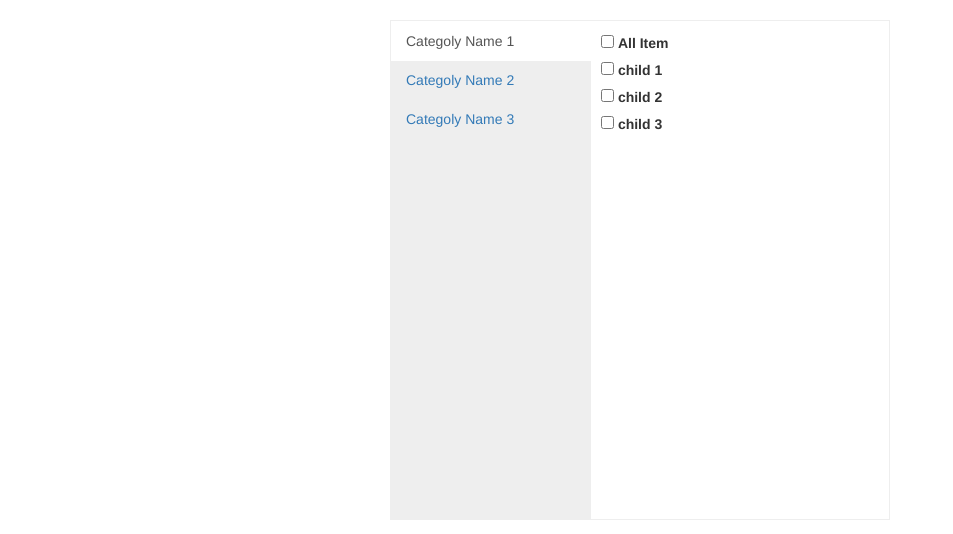
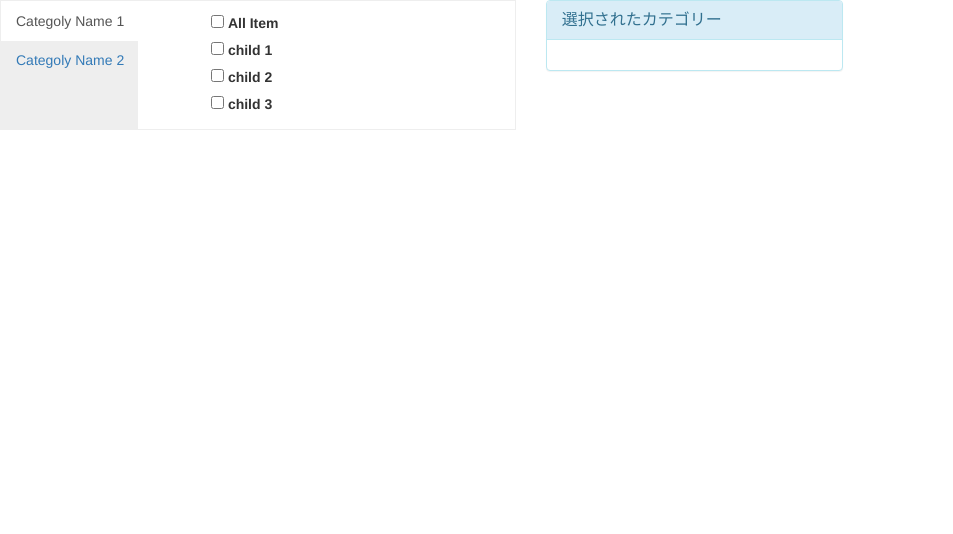
Before and after one commit to ysztnk4/verticalTabList, a website: page public/verticalTab.html in a window 1280 px wide. Shown: the top 534 px of the page, without its empty margins (0-953 px from the left). Drawn offline with nearby package versions, Linux system fonts and the light colour scheme.

Commit message:
add: カラムを追加

```diff
--- a/public/verticalTab.html
+++ b/public/verticalTab.html
@@ -8,16 +8,12 @@
 
   <style>
   .navList {
-      width: 500px;
-      height: 500px;
     border: 1px solid #eee;
     position: relative;
     padding-left: 200px;
-      margin: 20px auto;
   }
 
   .navList .nav-tabs {
-      width: 200px;
     height: 100%;
     overflow-x: scroll;
     border: none;
@@ -50,35 +46,36 @@
 
 <body>
 
+<div class="row">
+  <div class="col-md-5">
   <div class="navList">
     <ul class="nav nav-tabs">
       <li role="presentation" class="active"><a href="#tab1" data-toggle="tab">Categoly Name 1</a></li>
       <li role="presentation"><a href="#tab2" data-toggle="tab">Categoly Name 2</a></li>
-      <li role="presentation"><a href="#tab3" data-toggle="tab">Categoly Name 3</a></li>
     </ul>
 
     <div class="tab-content">
       <div id="tab1" class="tab-pane active">
         <div itemtype="item">
-          <div class="bottom-level meta-item" title="">
+          <div class="bottom-level meta-item">
             <input type="checkbox" id="browse-item-checkbox1" class="right-pane-checkbox" value="All Items">
             <label for="browse-item-checkbox1">All Item</label>
           </div>
         </div>
         <div itemtype="item">
-          <div class="bottom-level meta-item" title="">
+          <div class="bottom-level meta-item">
             <input type="checkbox" id="browse-item-checkbox2" class="right-pane-checkbox" value="child 1">
             <label for="browse-item-checkbox2">child 1</label>
           </div>
         </div>
         <div itemtype="item">
-          <div class="bottom-level meta-item" title="">
+          <div class="bottom-level meta-item">
             <input type="checkbox" id="browse-item-checkbox3" class="right-pane-checkbox" value="child 2">
             <label for="browse-item-checkbox3">child 2</label>
           </div>
         </div>
         <div itemtype="item">
-          <div class="bottom-level meta-item" title="">
+          <div class="bottom-level meta-item">
             <input type="checkbox" id="browse-item-checkbox4" class="right-pane-checkbox" value="child 3">
             <label for="browse-item-checkbox4">child 3</label>
           </div>
@@ -86,41 +83,50 @@
       </div>
       <div id="tab2" class="tab-pane">
         <div itemtype="item">
-          <div class="bottom-level meta-item" title="">
+          <div class="bottom-level meta-item">
             <input type="checkbox" id="browse-item-checkbox5" class="right-pane-checkbox" value="tab2 All Items">
             <label for="browse-item-checkbox5">All Item</label>
           </div>
         </div>
         <div itemtype="item">
-          <div class="bottom-level meta-item" title="">
+          <div class="bottom-level meta-item">
             <input type="checkbox" id="browse-item-checkbox6" class="right-pane-checkbox" value="tab2 child 1">
             <label for="browse-item-checkbox6">tab2 child 1</label>
           </div>
         </div>
         <div itemtype="item">
-          <div class="bottom-level meta-item" title="">
+          <div class="bottom-level meta-item">
             <input type="checkbox" id="browse-item-checkbox7" class="right-pane-checkbox" value="tab2 child 2">
             <label for="browse-item-checkbox7">tab2 child 2</label>
           </div>
         </div>
         <div itemtype="item">
-          <div class="bottom-level meta-item" title="">
+          <div class="bottom-level meta-item">
             <input type="checkbox" id="browse-item-checkbox8" class="right-pane-checkbox" value="tab2 child 3">
             <label for="browse-item-checkbox8">tab2 child 3</label>
           </div>
         </div>
       </div>
-      <div id="tab3" class="tab-pane">
-        <p>Categoly Name 3</p>
+    </div>
+
+  </div>
+  <!-- End of .navList -->
+</div>
+
+  <div class="col-md-3">
+  <div class="panel panel-info">
+    <div class="panel-heading">
+      <h3 class="panel-title">選択されたカテゴリー</h3>
+    </div>
+    <div class="panel-body">
+      <div id="checkedList" class="checkedList">
       </div>
     </div>
   </div>
-
-  <div>
-      <h2>選択されたカテゴリー</h2>
-      <div id="checkedList" class="checkedList">
+  <!-- End of .panel -->
   </div>
 </div>
+<!-- Eof .row -->
 
 
 
@@ -128,32 +134,37 @@
   <script src="src/js/bootstrap.min.js"></script>
 
   <script>
-
-(function($){
+  (function($) {
     'use strict';
 
-    $(function(){
+    $(function() {
 
-    function removeItem(itemId){
-      $('[data-itemid='+itemId+']').remove();
+      function removeItem(itemId) {
+        $('[data-itemid=' + itemId + ']').remove();
       }
 
-    $('input').on('click', function(){
+      // item を選択したときの処理
+      $('input').on('click', function() {
         var $categolyName = $(this).val();
         var $categolyTitle = $('.nav .active').text();
         var $itemId = $(this).attr('id');
 
-      if($(this).prop('checked')){
+        if ($(this).prop('checked')) {
+
           var $checkedItem = new Array($categolyTitle, $categolyName);
-        $('#checkedList').append('<p class="checkedList--item" data-itemid='+$itemId+'>' +$checkedItem+ '<button class="itemDeleteButton">x削除</button></p>');
+
+          $('#checkedList').append('<p class="checkedList--item" data-itemid=' + $itemId + '>' + $checkedItem + '<button class="itemDeleteButton">x削除</button></p>');
         } else {
           removeItem($itemId);
         }
       })
 
-    $('#checkedList').on('click', 'button', function(){
+      // 削除をクリックした時の処理
+      $('#checkedList').on('click', 'button', function() {
+
         var itemId = $(this).parents().data('itemid');
         var metaItemId = '#' + itemId;
+
         removeItem(itemId);
         $(metaItemId).prop('checked', false);
       })
@@ -161,7 +172,6 @@
     });
 
   }).call(this, jQuery);
-
   </script>
 </body>
 
```
Lines whose indentation alone changed are shown as unchanged.
